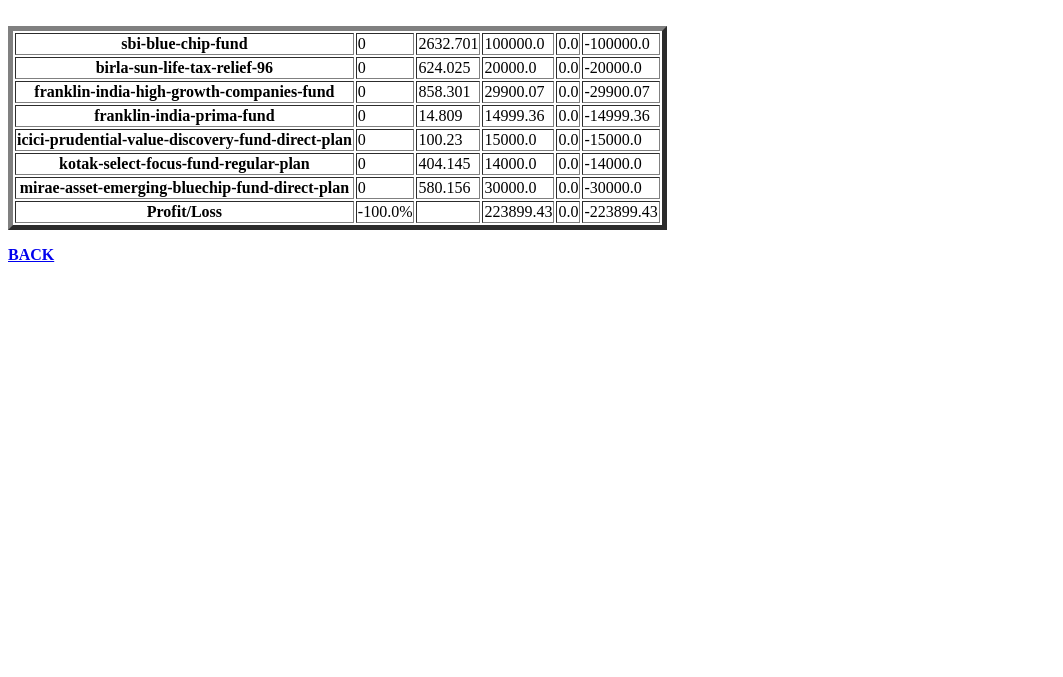
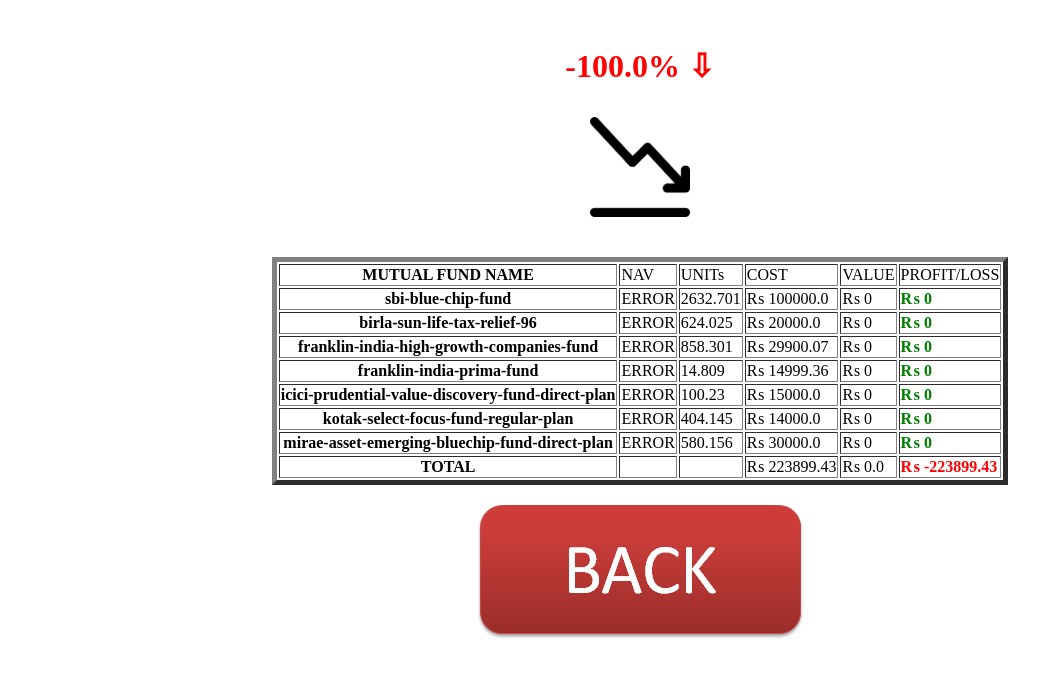
Before and after one commit to sumitrastogi76/mftracker, a Flask app: page /report in a window 1280 px wide. Shown: the top 677 px of the page, without its empty margins (0-1063 px from the left). Run offline with Flask 2, Linux system fonts and the light colour scheme; data comes from the database, SQL or seed files in the repository; both versions use the stored data as it was after the commit; data that the repository does not hold is empty.

Commit message:
Update feature added and GUI changes

```diff
--- a/app.py
+++ b/app.py
@@ -7,18 +7,27 @@
 app.secret_key = 'random string'
 
 def connect_db(db_name):
-    conn = sqlite3.connect(db_name)
-    print("database open")
-    return conn
+    try:
+        conn = sqlite3.connect(db_name)
+        print("database open")
+        return conn
+    except:
+        flash("ERROR : database open")
 
 def update_value(conn,row,value,key):
-    conn.execute("UPDATE MF_table set %s = %f where MF_ID = '%s';"%(row,value,key))
-    conn.commit()
-    print("Record Updated Successfully")
+    try:
+        conn.execute("UPDATE MF_table set %s = %f where MF_ID = '%s';"%(row,value,key))
+        conn.commit()
+        print("Record Updated Successfully")
+    except:
+        flash("ERROR : Record Not Updated")
 
 def read_value(conn,table_name):
-    cursor = conn.execute("SELECT * from %s"%table_name)
-    return cursor
+    try:
+        cursor = conn.execute("SELECT * from %s"%table_name)
+        return cursor
+    except:
+        flash("ERROR : DB Cursor not created")
 
 @app.route('/login',methods = ['POST', 'GET'])
 def login():
@@ -45,12 +54,25 @@
 def update():
     if request.method == 'POST':
         conn = connect_db('MF.db')
-        update_value(conn,"COST",29900.07,"MTE117")
-        return "Database Update Feature is not available yet"
+        update_value(conn,"UNIT",float(request.form['1MSB079']),"MSB079")
+        update_value(conn,"COST",float(request.form['2MSB079']),"MSB079")
+        update_value(conn,"UNIT",float(request.form['1MBS291']),"MBS291")
+        update_value(conn,"COST",float(request.form['2MBS291']),"MBS291")
+        update_value(conn,"UNIT",float(request.form['1MTE117']),"MTE117")
+        update_value(conn,"COST",float(request.form['2MTE117']),"MTE117")
+        update_value(conn,"UNIT",float(request.form['1MKP002']),"MKP002")
+        update_value(conn,"COST",float(request.form['2MKP002']),"MKP002")
+        update_value(conn,"UNIT",float(request.form['1MPI1116']),"MPI1116")
+        update_value(conn,"COST",float(request.form['2MPI1116']),"MPI1116")
+        update_value(conn,"UNIT",float(request.form['1MKM311']),"MKM311")
+        update_value(conn,"COST",float(request.form['2MKM311']),"MKM311")
+        update_value(conn,"UNIT",float(request.form['1MMA100']),"MMA100")
+        update_value(conn,"COST",float(request.form['2MMA100']),"MMA100")
+        flash('Database Updated Successfully')
+        return redirect(url_for('home'))
 
 @app.route('/showdb', methods = ['POST','GET'])
 def show_db():
-    save_nav_in_db(read_nav_from_internet())
     conn = connect_db('MF.db')
     return render_template('update.html', cursor = read_value(conn,'MF_table'))
 
@@ -72,15 +94,19 @@
         unit.append(mf_data[index][2])
         value.append(mf_data[index][2]*NAV[index+1])
         cost.append(mf_data[index][3])
+    data.append(["MUTUAL FUND NAME","NAV","UNITs","COST","VALUE","PROFIT/LOSS"])
     for i in range(len(name)):
-        data.append([name[i],NAV[i+1],unit[i],cost[i],value[i],value[i]-cost[i]])
-    data.append(['Profit/Loss',str((sum(value)-sum(cost))*100/sum(cost))+"%",'',sum(cost),sum(value),sum(value)-sum(cost)])
+        if NAV[i+1] == 0:
+            data.append([name[i],"ERROR",unit[i],round(cost[i],2),0,0])
+        else:
+            data.append([name[i],NAV[i+1],unit[i],round(cost[i],2),round(value[i],2),round(value[i]-cost[i],2)])
+    data.append(['TOTAL','','',round(sum(cost),2),round(sum(value),2),round(sum(value)-sum(cost),2)])
+    data.append(round((sum(value)-sum(cost))*100/sum(cost),2))
     return render_template('report.html',mf_data=data)
 
 def save_nav_in_db(NAV):
     conn = connect_db('MF.db')
     conn.execute("INSERT INTO MF_RECORD (DATE, MF1, MF2, MF3, MF4, MF5, MF6, MF7) VALUES(?,?,?,?,?,?,?,?)",tuple(NAV))
-    print("Record Saved")
     conn.commit()
     conn.close()
 
@@ -103,7 +129,7 @@
             tmp = (myfile.split('[')[1].split(']')[0].strip())
             MF_NAV.append(float(myfile.split('[')[1].split(']')[0].strip()))
         except:
-            print("Error during capturing NAV -->"+tmp+"<--")
+            print("Error during capturing NAV of %s-->"%MF_DICT[MF][46:-7]+tmp+"<--")
             MF_NAV.append(0)
     return MF_NAV
 
--- a/templates/report.html
+++ b/templates/report.html
@@ -1,21 +1,42 @@
 <!doctype html>
 <html>
    <body>
+    <center>
     <form action = "/report" method = "POST">
         <br>
+        {% set profit = mf_data.pop() %}
+        <h1>
+            {% if profit|float < 0.0 %}<font color="red"><b> {{ profit }}% &#x21E9; </b></font><p><img src="static/images/loss.png" width="100" height="100"/></p>
+            {% else %}<font color="green"><b>{{ profit }}% &#x21E7;</b></font><p><img src="static/images/profit.png" width="100" height="100"/></p>
+            {% endif %}
+            </h1>
         <table border = 5>
             {% for row in mf_data%}
                <tr>
                   <th> {{ row[0] }} </th>
                   <td> {{ row[1] }} </td>
                   <td> {{ row[2] }} </td>
-                  <td> {{ row[3] }} </td>
-                  <td> {{ row[4] }} </td>
-                  <td> {{ row[5] }} </td>
+                    <td>
+                        {% if row[3] == "COST" %}{{ row[3] }}
+                        {% else %} &#x20a8; {{ row[3] }}
+                        {% endif %}
+                    </td>
+                    <td>
+                        {% if row[4] == "VALUE" %}{{ row[4] }}
+                        {% else %} &#x20a8; {{ row[4] }}
+                        {% endif %}
+                    </td>
+                  <td>
+                        {% if row[5] == "PROFIT/LOSS" %}{{ row[5] }}
+                        {% elif row[5]|float < 0.0 %}<font color="red"><b>&#x20a8; {{ row[5] }}</b></font>
+                        {% else %}<font color="green"><b>&#x20a8; {{ row[5] }}</b></font>
+                        {% endif %}
+                  </td>
                </tr>
             {% endfor %}
         </table>
      </table>
-     <p><a href = "{{ url_for('home') }}"><b>BACK</b></a>
+     <p><a href = "{{ url_for('home') }}"><b><img src="static/images/back.png"/></b></a>
+     </center>
    </body>
 </html>
```
Also changed, not shown: templates/home.html (+8 -8 lines), templates/login.html (+23 -18 lines), templates/update.html (+17 -6 lines), MF.db, static/css/main.css (added), static/images/back.png (added), static/images/login.png (added), static/images/logout.png (added), static/images/loss.png (added), static/images/profit.png (added), static/images/report.png (added), static/images/update.png (added).
